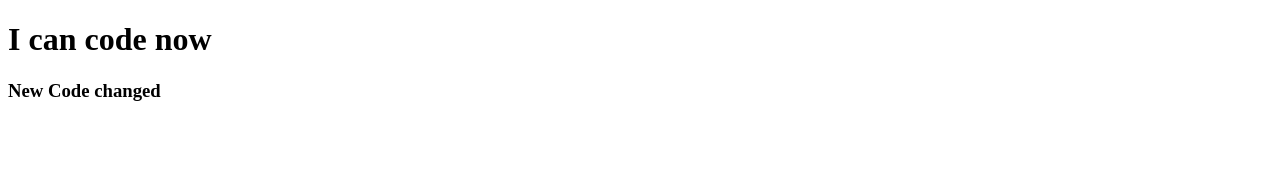
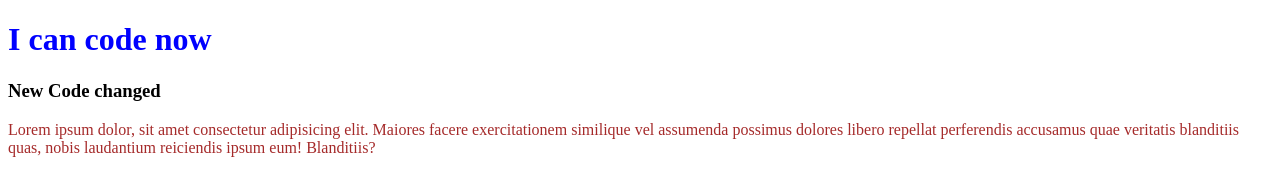
Before and after one commit to nadim-23/my-first-repo, a plain HTML site: page index.html in a window 1280 px wide. Drawn offline with Linux system fonts and the light colour scheme.

Commit message:
style send

```diff
--- a/index.html
+++ b/index.html
@@ -5,9 +5,12 @@
     <meta http-equiv="X-UA-Compatible" content="IE=edge">
     <meta name="viewport" content="width=device-width, initial-scale=1.0">
     <title>My First Repo</title>
+    <link rel="stylesheet" href="style.css">
 </head>
 <body>
     <h1>I can code now</h1>
     <h3>New Code changed</h3>
+    <p>Lorem ipsum dolor, sit amet consectetur adipisicing elit. Maiores facere exercitationem similique vel assumenda possimus dolores libero repellat perferendis accusamus quae veritatis blanditiis quas, nobis laudantium reiciendis ipsum eum! Blanditiis?</p>
+
 </body>
 </html>
--- /dev/null
+++ b/style.css
@@ -0,0 +1,7 @@
+h1{
+    color: blue;
+}
+
+p{
+    color: brown;
+}
```
